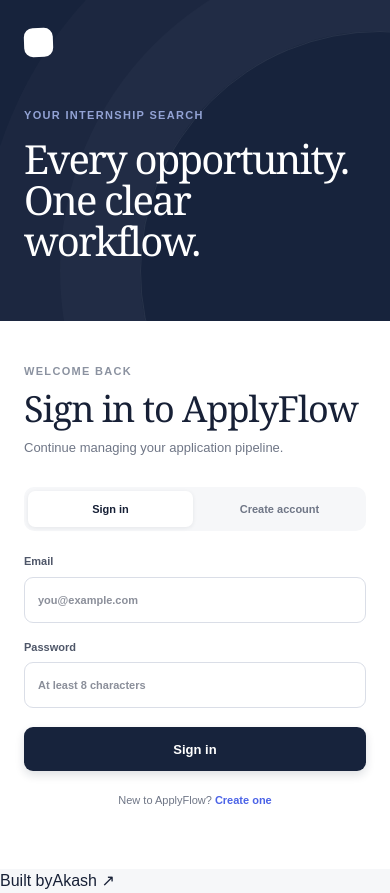
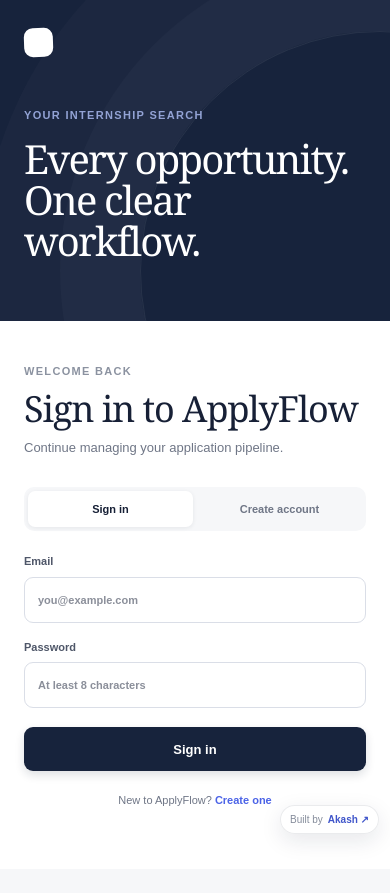
Before and after one commit to ak-sh1/applyflow, a Next.js app: page / in a window 390 px wide. After the commit the page ends 869 px from the top, so only its background shows below. Built offline with nearby package versions, Linux system fonts and the light colour scheme; no server answers.

Commit message:
Style GitHub creator credit

```diff
--- a/app/globals.css
+++ b/app/globals.css
@@ -23,6 +23,10 @@
 button, input, select, textarea { font: inherit; }
 button, a { -webkit-tap-highlight-color: transparent; }
 button:focus-visible, a:focus-visible, input:focus-visible, select:focus-visible, textarea:focus-visible { outline: 3px solid rgba(75, 99, 231, .35); outline-offset: 2px; }
+
+.creator-credit { position: fixed; right: 18px; bottom: 16px; z-index: 40; display: flex; align-items: center; gap: 5px; padding: 7px 11px; border: 1px solid rgba(23,32,54,.09); border-radius: 999px; background: rgba(255,255,255,.92); box-shadow: 0 7px 22px rgba(23,32,54,.10); color: #858c9b; font-size: 11px; backdrop-filter: blur(8px); }
+.creator-credit a { color: #4056ca; font-weight: 750; text-decoration: none; }
+.creator-credit a:hover { text-decoration: underline; text-underline-offset: 3px; }
 
 .app-shell { min-height: 100vh; }
 .topbar { height: 72px; padding: 0 28px; background: var(--surface); border-bottom: 1px solid var(--line); display: flex; align-items: center; justify-content: space-between; position: sticky; top: 0; z-index: 20; }
@@ -113,6 +117,7 @@
 }
 
 @media (max-width: 760px) {
+  .creator-credit { right: 11px; bottom: 10px; padding: 6px 9px; font-size: 10px; }
   .topbar { height: 62px; padding: 0 17px; }.workspace { display: block; }.sidebar { display: none; }
   .main-content { padding: 29px 17px 60px; }.page-heading { align-items: flex-start; }.page-heading > div { max-width: 70%; }.page-heading h1 { font-size: 34px; }.page-heading p { line-height: 1.5; }
   .metrics { grid-template-columns: 1fr 1fr; }.metrics article { min-height: 105px; padding: 14px; }.metrics article small { display: none; }
```
